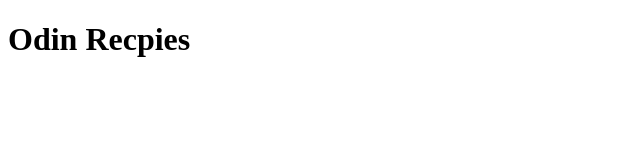
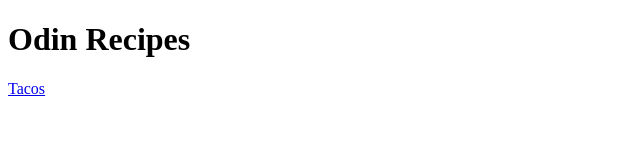
Before and after one commit to khattenbach/odin-recipes, a plain HTML site: page index.html in a window 1280 px wide. Shown: the full height of the page, 0-640 px from the left. Drawn offline with Linux system fonts and the light colour scheme.

Commit message:
Link homepage and tacos recipe page
Add link on homepage to tacos page as well as link on tacos page to
homepage. Clean up typo on homepage.

```diff
--- a/index.html
+++ b/index.html
@@ -6,6 +6,7 @@
     <title>Odin Recipes</title>
 </head>
 <body>
-    <h1>Odin Recpies</h1>
+    <h1>Odin Recipes</h1>
+    <a href="recipes/tacos.html">Tacos</a>
 </body>
 </html>
```
Also changed, not shown: recipes/tacos.html (+1 -0 lines).
